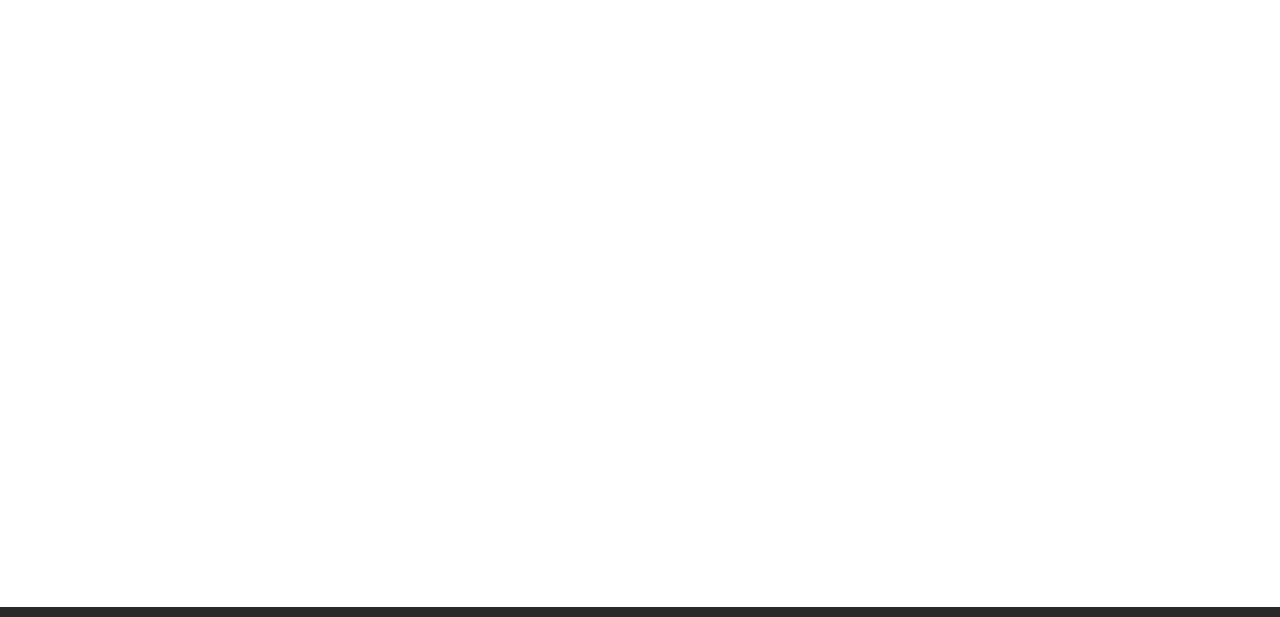
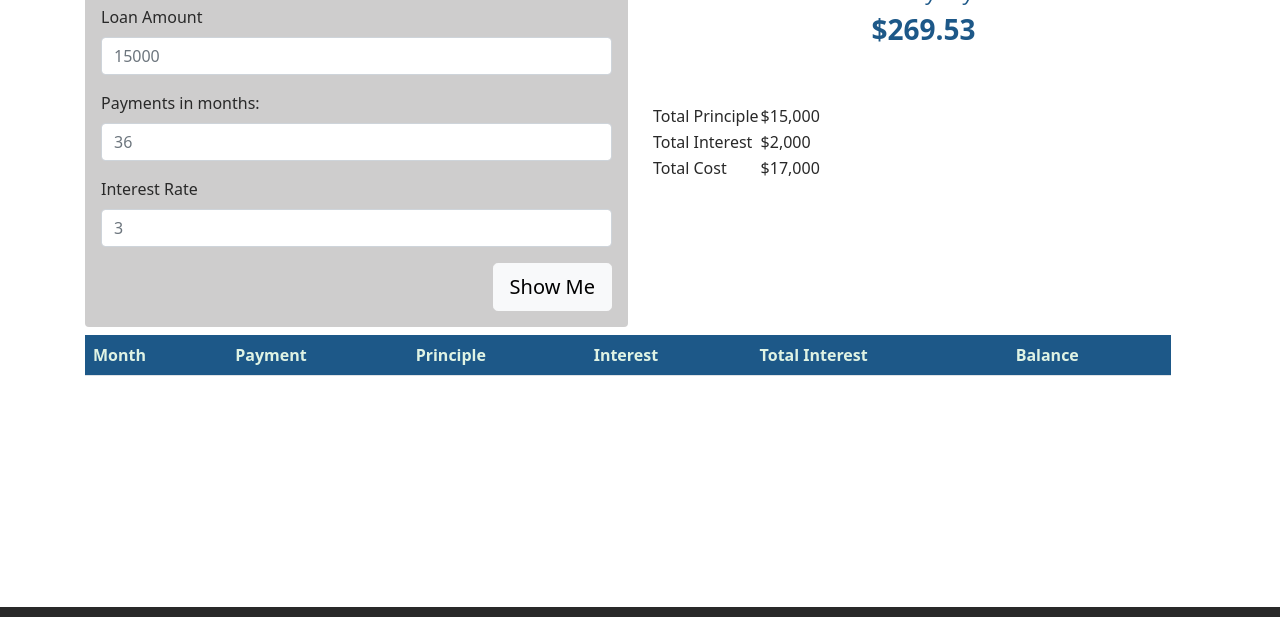
Before and after one commit to Carloski/payback, a plain HTML site: page app.html in a window 1280 px wide. Shown: the part 127-744 px from the top of the page. Drawn offline with nearby package versions, Linux system fonts and the light colour scheme.

Commit message:
Initial Commit

```diff
--- a/app.html
+++ b/app.html
@@ -2,7 +2,7 @@
 <html lang="en" class="h-100">
 
 <head>
-    <title>App Name: A Coding Project by Carlos M. Tamayo</title>
+    <title>pābak: A Coding Project by Carlos M. Tamayo</title>
     <!-- Required meta tags -->
     <meta charset="utf-8">
     <meta name="viewport" content="width=device-width, initial-scale=1, shrink-to-fit=no">
@@ -21,7 +21,7 @@
     <!-- ====== NAV SECTION ====== -->
 <nav class="navbar navbar-expand-md navbar-dark fixed-top bg-dark">
     <div class="container-fluid">
-        <a class="navbar-brand" href="#">Fixed navbar</a>
+        <a class="navbar-brand" href="#">pābak</a>
         <button class="navbar-toggler" type="button" data-bs-toggle="collapse" data-bs-target="#navbarCollapse"
             aria-controls="navbarCollapse" aria-expanded="false" aria-label="Toggle navigation">
             <span class="navbar-toggler-icon"></span>
@@ -49,7 +49,86 @@
  <!-- ====== MAIN SECTION ====== -->
 <main class="flex-shrink-0">
 <div class="container">
+<div class="row">
+    <div class="col">
+        <h1 class="fw-bold">Loan Calculator</h1>
+        <div class="card p-3">
+            <form>
+                <div class="mb-3">
+                    <label for="loanAmount" class="form-label">Loan Amount</label>
+                    <input type="number" class="form-control" id="loanAmount" aria-describedby="loanAmount" placeholder="15000">
+                </div>
+                <div class="mb-3">
+                    <label for="payments" class="form-label">Payments in months:</label>
+                    <input type="number" class="form-control" id="payments" aria-describedby="payments" placeholder="36">
+                </div>
+                <div class="mb-3">
+                    <label for="rate" class="form-label">Interest Rate</label>
+                    <input type="number" class="form-control" id="rate" aria-describedby="rate" placeholder="3">
+                </div>
+                <div class="d-flex justify-content-end">
+                    <button class="btn btn-light btn-lg">Show Me</button>
+                </div>
 
+            </form>
+        </div>
+    </div>
+    <div class="col mt-5">
+        <div class="row">
+            <div class="col text-center">
+                <h4 class="lead"><em>Your Monthly Payments</em></h4>
+                <h3 class="fw-bold">$269.53</h3>
+            </div>
+        </div>
+        <div class="row mt-5">
+            <div class="col">
+                <table>
+                    <thead>
+                        <tr>
+                            <td>Total Principle</td>
+                            <td>$15,000</td>
+                        </tr>
+                        <tr>
+                            <td>Total Interest</td>
+                            <td>$2,000</td>
+                        </tr>
+                        <tr>
+                            <td>Total Cost</td>
+                            <td>$17,000</td>
+                        </tr>
+                    </thead>
+                </table>
+            </div>
+            <!-- <div class="col">
+                <p>Total Principle</p>
+                <p>Total Interest</p>
+                <p>Total Cost</p>
+            </div>
+            <div class="col">
+                <p>$15,000</p>
+                <p>$1,7854.56</p>
+                <p>$16,7854.56</p>
+            </div> -->
+        </div>
+    </div>
+
+    <div class="row mt-2">
+        <div class="col table-responsive">
+            <table class="table table-striped">
+                <thead class="thead">
+                    <tr>
+                        <th scope="col">Month</th>
+                        <th scope="col">Payment</th>
+                        <th scope="col">Principle</th>
+                        <th scope="col">Interest</th>
+                        <th scope="col">Total Interest</th>
+                        <th scope="col">Balance</th>
+                    </tr>
+                </thead>
+            </table>
+        </div>
+    </div>
+</div>
 </div>
 </main><!-- ====== MAIN END ====== -->
 
--- a/css/site.css
+++ b/css/site.css
@@ -77,6 +77,22 @@ footer {
   color: #0168ba;
 }
 
+.card {
+  background-color: rgb(206, 205, 205);
+  border: none;
+}
+
+.thead {
+  background-color:var(--primary-color);
+  color: var(--light-color);
+}
+
+.btn:hover {
+background-color: var(--primary-color);
+color: var(--light-color);
+border-color: var(--primary-color);
+}
+
 code[class*="language-"],
 pre[class*="language-"] {
   white-space: pre-wrap;
```
Also changed, not shown: code.html (+3 -3 lines), index.html (+5 -5 lines), img/logo.svg (added), img/logo2.svg (added).
